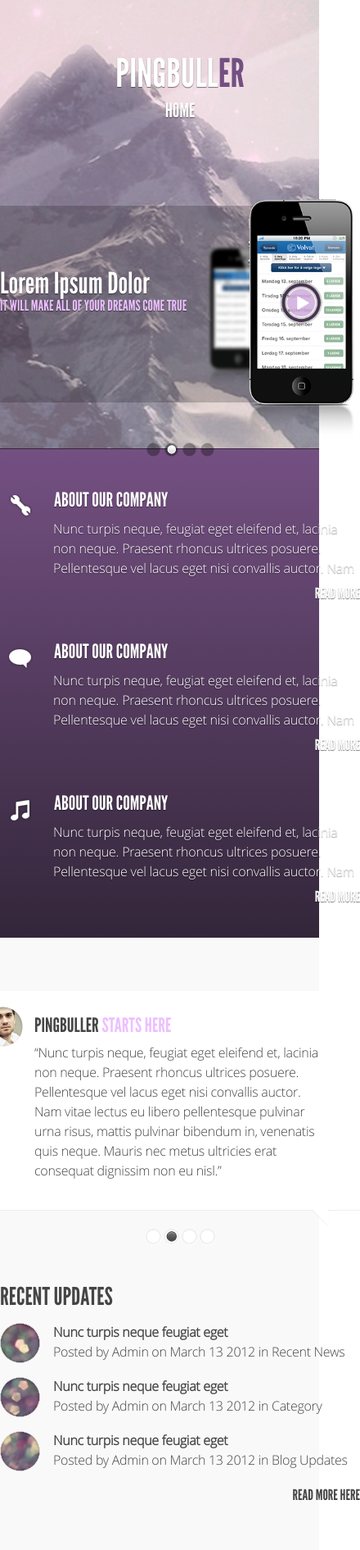
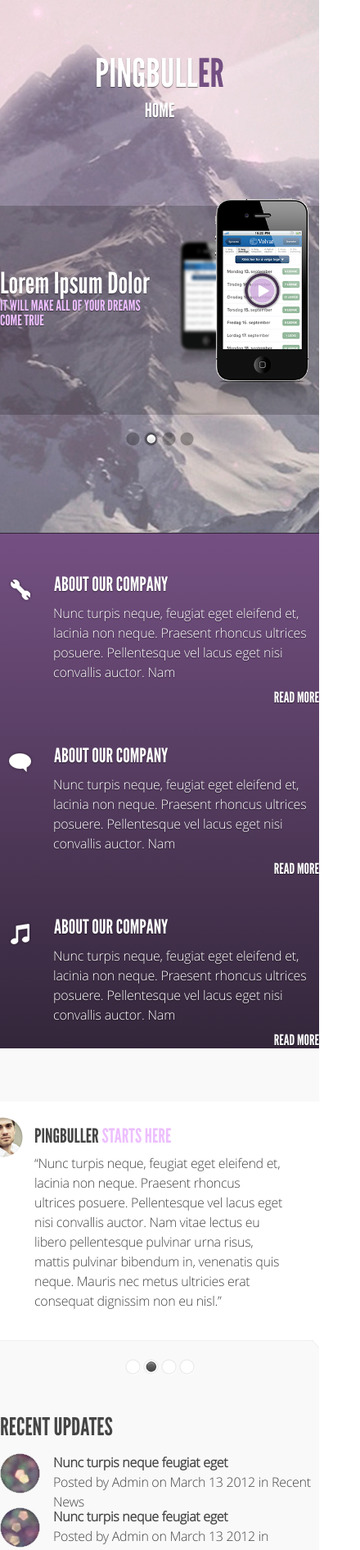
Before and after one commit to npmcdn-to-unpkg-bot/Home_Work, a plain HTML site: page lesson_7-8/index.html in a window 390 px wide. Shown: the top 1891 px of the page at 82% size, 440 px wide, since content can reach past the window. Drawn offline with Linux system fonts and the light colour scheme.

Commit message:
Исправил замечания

```diff
--- a/lesson_7-8/css/media.css
+++ b/lesson_7-8/css/media.css
@@ -1,12 +1,13 @@
 
-@media only screen and (max-width : 768px) {
+@media only screen
+and (max-width : 768px) {
 
 	header {
 		height: 797px;
 	}
 
 	.top_line {
-		width: 720px;
+		max-width: 720px;
 	}
 
 	nav {
@@ -23,11 +24,7 @@
 	}
 
 	.content {
-		width: 720px;
-	}
-
-	.content article {
-		width: 310px;
+		max-width: 720px;
 	}
 
 	.content article h1 {
@@ -42,42 +39,25 @@
 		font-size: 16px;
 	}
 
-	.iphone {
-		margin-left: 135px;
+	.iphone img {
+		margin-right: 30px;
 	}
 
 	.circle {
-		width: 720px;
+		max-width: 720px;
 		margin-top: 36px;
 	}
 
-	.circle a {
-		padding-left: 540px;
+	.container {
+		max-width: 720px;
 	}
 
-	.container {
-		width: 720px;
-	}
-
-	.container__item {
-		width: 240px;
-	}
-
-	.container__item h2 {
+		.container__item h2 {
 		font-size: 24px;
 		padding-bottom: 11px;
 	}
 
-	.container__item a {
-		padding: 5px 0 0 184px;
-	}
-
-	.comments {
-		height: 724px;
-	}
-
 	.starts {
-		width: 310px;
 		margin-left: 21px;
 	}
 
@@ -90,46 +70,27 @@
 		background-position: 257px 0;
 	}
 
-	.logos__1 {
-		width: 100%;
-	}
-
-	.updates {
-		width: 325px;
-	}
-
-	.categor__news {
-		width: 200px;
-		margin: 50px 0 0 60px;
-	}
-
-	.copyr {
-		margin-left: 0;
-	}
-
 	.categor__news h2 {
 		font-size: 24px;
 	}
 }
 
 /* Extra Small Devices, Phones */
-@media only screen and (max-width : 480px) {
+@media only screen
+and (max-width : 480px) {
 
 	header {
-		height: 547px;
+		height: 650px;
 	}
 
 	.top_line {
-		width: 440px;
+    max-width: 440px;
 		text-align: center;
 	}
 
 	.logo {
+		float: none;
 		text-align: center;
-	}
-
-	.logo a {
-		float: none;
 	}
 
 	.menu {
@@ -139,15 +100,15 @@
 	nav {
 		float: none;
 		margin: 0;
-		position: relative;
 		text-align: center;
 	}
+
 	.menu_tab {
 		display: block;
-		width: 245px;
+		max-width: 245px;
 		margin: 0 auto;
-		position: relative;
 	}
+
 	.menu_tab li {
 		position: relative;
 		width: 100%;
@@ -162,6 +123,7 @@
 		border-radius: 0 0 10px 10px;
 		border-top: none;
 	}
+
 	.menu_tab a {
 		padding: 0 6px;
 		line-height: 42px;
@@ -169,6 +131,7 @@
 		color: #fff;
 		text-decoration: none;
 	}
+
 	.menu_tab a:hover {
 		border-bottom: 2px solid #edbfff;
 		transition: all .25s;
@@ -176,8 +139,8 @@
 
 	.menu_tab li:hover .sab_menu {
 		display: block;
+	}
 
-	}
 	.menu_tab li:hover {
 		background-color: rgba(54,41,62,0.9);
 		border-radius: 10px 10px 0 0;
@@ -187,6 +150,7 @@
 	.sub_menu__item {
 		border-bottom: 2px solid #523e5a;
 	}
+
 	.sub_menu__link {
 		display: block;
 		line-height: 42px;
@@ -194,21 +158,18 @@
 		color: #fff;
 		text-decoration: none;
 	}
+
 	.sub_menu__link:hover {
 		background-color: rgba(0,0,0,0.3);
 	}
 
 	.slider {
-		height: 240px;
+		min-height: 240px;
 		margin-top: 95px;
 	}
 
 	.content {
-		width: 440px;
-	}
-
-	.content article {
-		width: 230px;
+		max-width: 440px;
 	}
 
 	.content article h1 {
@@ -224,15 +185,17 @@
 	}
 
 	.iphone {
-		margin: -8px 0 0 20px;
+		width: 47%
 	}
 
 	.iphone img {
-		width: 185px;
+		width: 90%;
+		margin: -9px 10px 0 0;
 	}
 
 	.circle {
-		width: 440px;
+		max-width: 440px;
+		margin-top: 20px;
 		text-align: center;
 	}
 
@@ -241,11 +204,11 @@
 	}
 
 	.container {
-		width: 440px;
+		max-width: 440px;
 	}
 
 	.about {
-		height: 595px;
+		padding-top: 0;
 	}
 
 	.container__item {
@@ -254,12 +217,11 @@
 	}
 
 	.container__item a {
-		float: right;
-		padding: 10px 0 0 0;
+		padding-top: 10px;
 	}
 
 	.comments {
-		height: 1002px;
+		padding-top: 0;
 	}
 
 	.starts {
@@ -273,27 +235,35 @@
 
 	.updates {
 		width: 100%;
-		margin: 60px 0 0 0;
+		margin-top: 60px;
+		padding-right: 0;
 	}
 
 	.logos {
 		text-align: center;
 	}
+
 	.logos__1, .logos__3 {
 		display: none;
 	}
 
 	.logos__2 {
 		display: inline-block;
+		width: 100%;
 	}
 
 	.categor {
-		height: 665px;
+		padding-top: 0;
 	}
 
 	.categor__news {
 		width: 100%;
-		margin: 60px 0 0 0 ;
+		margin-top: 60px; ;
+	}
+
+	.copyr h2,
+	.copyr p {
+		padding-left: 20px;
 	}
 
 	.menu_bottom {
@@ -311,21 +281,20 @@
 	}
 }
 
-
-
 /* Custom, iPhone Retina */
-@media only screen and (max-width : 320px) {
+@media only screen
+and (max-width : 320px) {
 
 	.top_line {
-		width: 320px;
+		max-width: 320px;
 	}
 
 	.slider {
-		background-color: rgba(0,0,0,0);
+		background-color: transparent;
 	}
 
 	.content {
-		width: 280px;
+		max-width: 280px;
 	}
 
 	.content article {
@@ -336,6 +305,7 @@
 	.content article h2 {
 		padding-left: 30px;
 	}
+
 	.iphone {
 		display: none;
 	}
@@ -346,16 +316,8 @@
 		text-align: center;
 	}
 
-	.about {
-		height: 800px;
-	}
-
 	.container {
-		width: 280px;
-	}
-
-	.comments {
-		height: 1322px;
+		max-width: 280px;
 	}
 
 	.logos__1, .logos__2 {
@@ -364,6 +326,7 @@
 
 	.logos__3 {
 		display: inline-block;
+		width: 100%;
 	}
 
 	.categor {
--- a/lesson_7-8/css/style.css
+++ b/lesson_7-8/css/style.css
@@ -4,12 +4,7 @@
 	display: block;
 }
 
-body {
-	position: relative;
-}
-
 header {
-	position: relative;
 	height: 845px;
 	background-image: url(../img/header_bg.jpg);
 	background-repeat: no-repeat;
@@ -17,16 +12,20 @@ header {
 }
 
 .top_line {
-	width: 970px;
+	width: 100%;
+	max-width: 970px;
 	margin: 0 auto;
 	padding-top: 66px;
 	font-family: "League Gothic Regular", Arial, sans-serif;
 	text-transform: uppercase;
-	text-shadow: 0px 1px 1px rgba(0,0,0,0.5);
+	text-shadow: 0 1px 1px rgba(0,0,0,0.5);
+}
+
+.logo {
+	float: left;
 }
 
 .logo a{
-	float: left;
 	font-size: 48px;
 	color: #fff;
 	text-decoration: none;
@@ -65,18 +64,19 @@ nav {
 
 .slider {
 	margin-top: 165px;
-	height: 400px;
+	min-height: 400px;
 	background-color: rgba(0,0,0,0.2);
 }
 
 .content {
-	width: 970px;
+	width: 100%;
+	max-width: 970px;
 	margin: 0 auto;
 }
 
 .content article {
 	float: left;
-	width: 505px;
+	width: 50%;
 	padding-top: 77px;
 }
 
@@ -85,7 +85,7 @@ nav {
 	font-size: 60px;
 	color: #fff;
 	font-family: "League Gothic Regular", Arial, sans-serif;
-	text-shadow: 0px 1px 1px rgba(0,0,0,0.5);
+	text-shadow: 0 1px 1px rgba(0,0,0,0.5);
 }
 
 .content article h2 {
@@ -94,7 +94,7 @@ nav {
 	color: #edbfff;
 	font-family: "League Gothic Regular", Arial, sans-serif;
 	text-transform: uppercase;
-	text-shadow: 0px 1px 1px rgba(0,0,0,0.5);
+	text-shadow: 0 1px 1px rgba(0,0,0,0.5);
 }
 
 .content article p {
@@ -102,44 +102,50 @@ nav {
 	font-size: 18px;
 	font-family: "Open Sans Light", Arial, sans-serif;
 	color: #fff;
-	text-shadow: 0px 1px 1px rgba(0,0,0,0.5);
+	text-shadow: 0 1px 1px rgba(0,0,0,0.5);
 	letter-spacing: -0.2px;
 	line-height: 24px;
 }
 
 .iphone {
-	float: left;
-	margin-left: 113px;
-	margin-top: -18px;
+	float: right;
+	width: 50%;
+	text-align: right;
+}
+
+.iphone img {
+	width: 100%;
+	max-width: 274px;
+	margin: -18px 77px 0 0;
 }
 
 .circle {
-	width: 970px;
+	max-width: 970px;
 	margin: 91px auto 0;
+	text-align: right;
 }
 
 .circle a {
-	padding-left: 712px;
+	padding-right: 174px;
 }
 
 .about {
-	height: 340px;
+	min-height: 264px;
+	padding-top: 77px;
 	background: linear-gradient(#745082, #33263a);
 	border-top: 1px solid #33253a;
 	border-bottom: 1px solid #33253a;
 }
 
 .container {
-	position: relative;
-	width: 970px;
+	width: 100%;
+	max-width: 970px;
 	margin: 0 auto;
 }
 
 .container__item {
-	position: relative;
 	float: left;
-	width: 323px;
-	margin-top: 77px;
+	width: 33%;
 }
 
 .container__item h2 {
@@ -148,7 +154,7 @@ nav {
 	color: #fff;
 	font-family: "League Gothic Regular", Arial, sans-serif;
 	text-transform: uppercase;
-	text-shadow: 0px 1px 1px rgba(0,0,0,0.5);
+	text-shadow: 0 1px 1px rgba(0,0,0,0.5);
 	background-image: url(../img/icon.png);
 	background-repeat: no-repeat;
 	background-position: 10px 5px;
@@ -167,36 +173,38 @@ nav {
 	font-size: 16px;
 	font-family: "Open Sans Light", Arial, sans-serif;
 	color: #fff;
-	text-shadow: 0px 1px 1px rgba(0,0,0,0.5);
+	text-shadow: 0 1px 1px rgba(0,0,0,0.5);
 	letter-spacing: -0.2px;
 	line-height: 24px;
 }
 
 .container__item a {
 	display: block;
-	padding: 20px 0 0 225px;
+	padding-top: 20px;
+	text-align: right;
 	font-size: 18px;
 	font-family: "League Gothic Regular", Arial, sans-serif;
 	text-transform: uppercase;
 	text-decoration: none;
 	color: #fff;
-	text-shadow: 0px 1px 1px rgba(0,0,0,0.5);
+	text-shadow: 0 1px 1px rgba(0,0,0,0.5);
 }
 
 .container__item a:hover {
-	text-shadow: 0px 0px 20px rgba(255,255,255,1);
+	text-shadow: 0 0 20px rgba(255,255,255,1);
 }
 
 .comments {
-	height: 608px;
+	min-height: 508px;
+	padding-top: 100px;
 	background-color: #f9f9f9;
 }
 
 .starts {
 	position: relative;
 	float: left;
-	width: 425px;
-	margin: 100px 0 0 26px;
+	width: 45%;
+	margin-left: 26px;
 	background-color: #fff;
 	border-bottom: 1px solid #efefef;
 }
@@ -246,9 +254,9 @@ nav {
 }
 
 .updates {
-	position: relative;
-	float: left;
-	margin: 100px 0 0 62px;
+	width: 45%;
+	float: right;
+	padding-right: 21px;
 }
 
 .updates h2 {
@@ -299,23 +307,29 @@ nav {
 	border-bottom: 1px solid #e6e6e6;
 }
 
+.logos__1 {
+	width: 100%;
+	max-width: 970px;
+}
+
 .logos__2, .logos__3 {
 	display: none;
 }
 
 .categor {
-	height: 395px;
+	min-height: 301px;
+	padding-top: 95px;
 	background-color: #ececec;
 }
 
 .categor__news {
 	float: left;
-	width: 280px;
-	margin: 95px 0 0 60px ;
-	text-shadow: 0px 1px 1px rgba(255,255,255,1.5);
+	width: 33%;
+	text-shadow: 0 1px 1px rgba(255,255,255,1.5);
 }
 
 .categor__news h2 {
+	padding-left: 20px;
 	font-size: 30px;
 	font-family: "League Gothic Regular", Arial, sans-serif;
 	color: #454545;
@@ -324,6 +338,7 @@ nav {
 
 .categor__news p {
 	margin-top: 9px;
+	padding-left: 20px;
 	font-size: 16px;
 	font-family: "Open Sans Light", Arial, sans-serif;
 	color: #787878;
@@ -336,11 +351,16 @@ nav {
 }
 
 .copyr h2 {
+	padding-left: 0;
 	font-size: 48px;
 }
 
 .copyr h2 span {
 	color: #b9b9b9;
+}
+
+.copyr p {
+	padding-left: 0;
 }
 
 .copyr p span {
@@ -369,7 +389,7 @@ footer {
 	color: #fff;
 	font-family: "League Gothic Regular", Arial, sans-serif;
 	text-transform: uppercase;
-	text-shadow: 0px 1px 1px rgba(0,0,0,0.5);
+	text-shadow: 0 1px 1px rgba(0,0,0,0.5);
 	text-decoration: none;
 }
 
--- a/lesson_7-8/index.html
+++ b/lesson_7-8/index.html
@@ -55,7 +55,7 @@
 		</div>
 	</header>
 	<section class="about">
-		<div class="container">
+		<div class="container clearfix">
 			<article class="container__item">
 				<h2>About our company</h2>
 				<p>Nunc turpis neque, feugiat eget eleifend et, lacinia non neque. Praesent rhoncus ultrices posuere. Pellentesque vel lacus eget nisi convallis auctor. Nam</p>
@@ -107,7 +107,7 @@
 		</div>
 	</section>
 	<section class="categor">
-		<div class="container">
+		<div class="container clearfix">
 			<article class="categor__news copyr">
 				<h2>Pigbull<span>er</span></h2>
 				<p><span>Copyright 2013, Pingbull AS</span></p>
```
